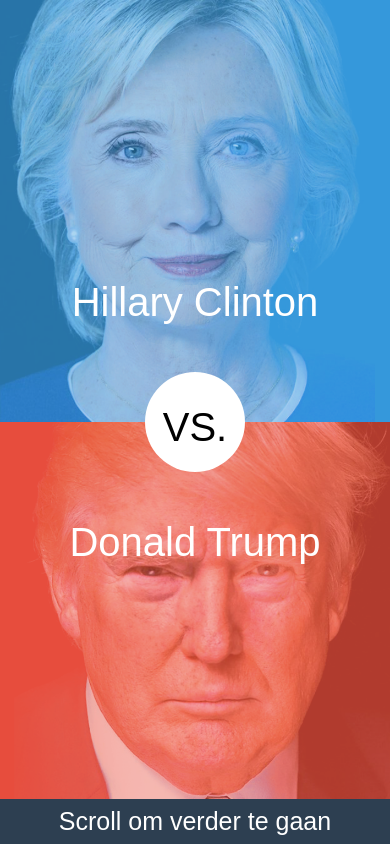
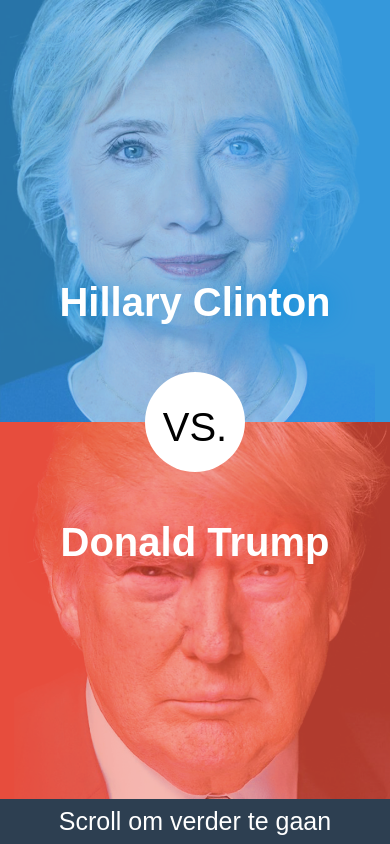
Before and after one commit to m44rt3np44uw/IPMEDT2C, a PHP site: page / in a window 390 px wide. Run offline with PHP 8.4, Linux system fonts and the light colour scheme.

Commit message:
Text style

```diff
--- a/Website/assets/css/styles.css
+++ b/Website/assets/css/styles.css
@@ -69,6 +69,8 @@ body {
     width: 50%;
     text-align: center;
     padding-right: 60px;
+    font-weight: bolder;
+    text-shadow: 0 0 25px #008cdb;
 }
 
 #TrumpText {
@@ -83,6 +85,8 @@ body {
     width: 50%;
     text-align: center;
     padding-left: 60px;
+    font-weight: bolder;
+    text-shadow: 0 0 50px #e70f00;
 }
 
 #versus {
@@ -218,22 +222,18 @@ body {
     }
 
     #HillaryText {
-        left: 50%;
         top: 50%;
-        width: 250px;
+        width: 100%;
         margin-top: -140px;
-        margin-left: -125px;
         font-size: 40px;
         padding-right: 0;
     }
 
     #TrumpText {
         right: auto;
-        left: 50%;
         top: 50%;
-        width: 260px;
+        width: 100%;
         margin-top: 100px;
-        margin-left: -130px;
         font-size: 40px;
         padding-left: 0;
     }
```
